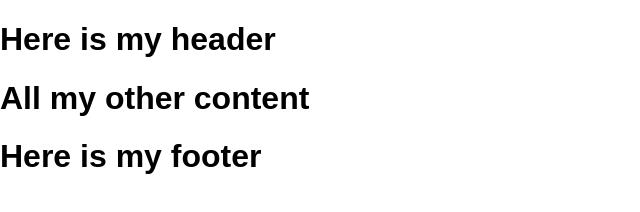
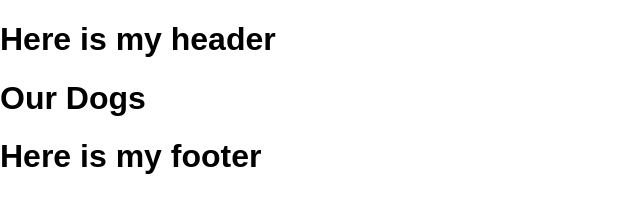
Before and after one commit to LyndseyR/savinggrace, a plain HTML site: page dogs.html in a window 1280 px wide. Shown: the whole page, without its empty margins (0-640 px from the left). Drawn offline with nearby package versions, Linux system fonts and the light colour scheme; files that its build step writes are made by us from their sources.

Commit message:
Tested Our Dogs page

```diff
--- a/dogs.html
+++ b/dogs.html
@@ -3,7 +3,7 @@
   <head>
     <meta charset="utf-8">
     <meta name="viewport" content="width=device-width, initial-scale=1.0">
-    <title>Project Template</title>
+    <title>Our Dogs</title>
     <link rel="stylesheet" href="css/normalize.css">
     <link rel="stylesheet" href="css/style.css">
   </head>
@@ -11,7 +11,7 @@
 
     <header></header>
 
-    <h1>All my other content</h1>
+    <h1>Our Dogs</h1>
 
     <footer></footer>
 
```
